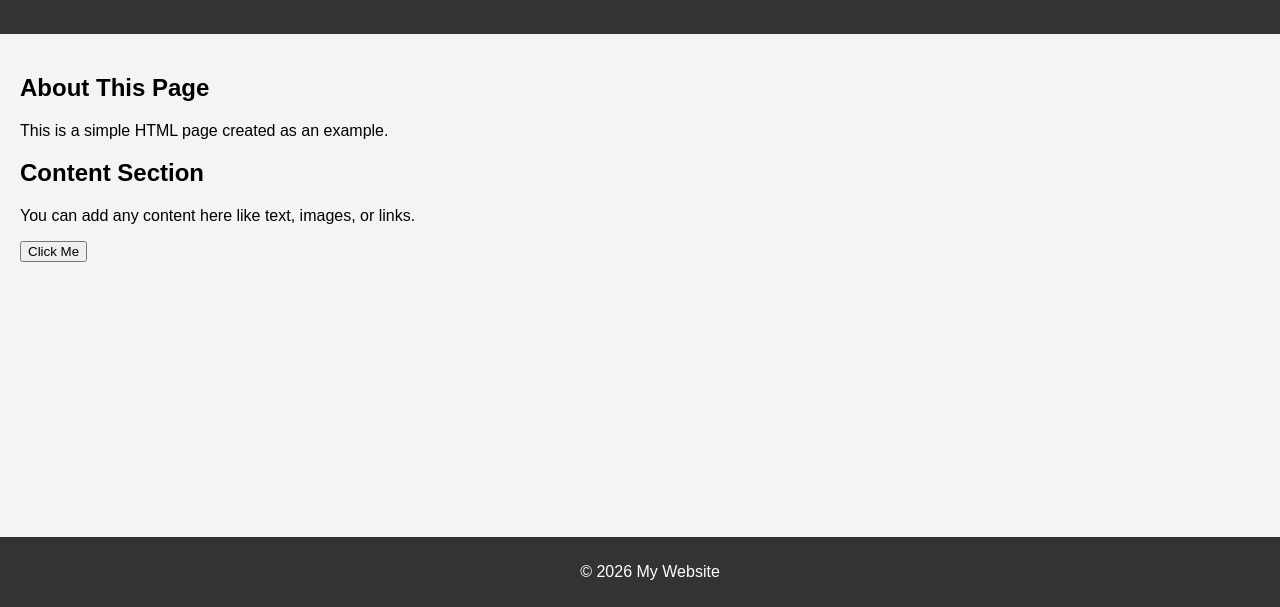
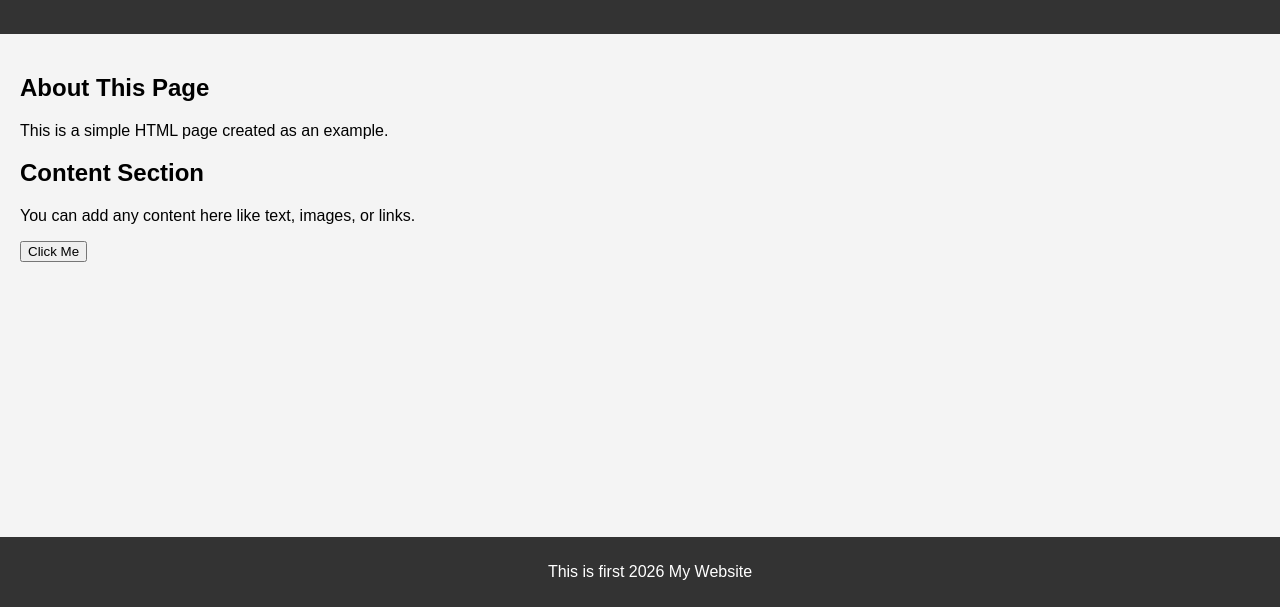
Before and after one commit to rohits324/testingforaws, a plain HTML site: page html/index.html in a window 1280 px wide. Shown: the part 193-800 px from the top of the page. Drawn offline with Linux system fonts and the light colour scheme.

Commit message:
add new v5

```diff
--- a/html/index.html
+++ b/html/index.html
@@ -51,7 +51,7 @@
 </main>
 
 <footer>
-    <p>© 2026 My Website</p>
+    <p>This is first 2026 My Website</p>
 </footer>
 
 <script>
```
